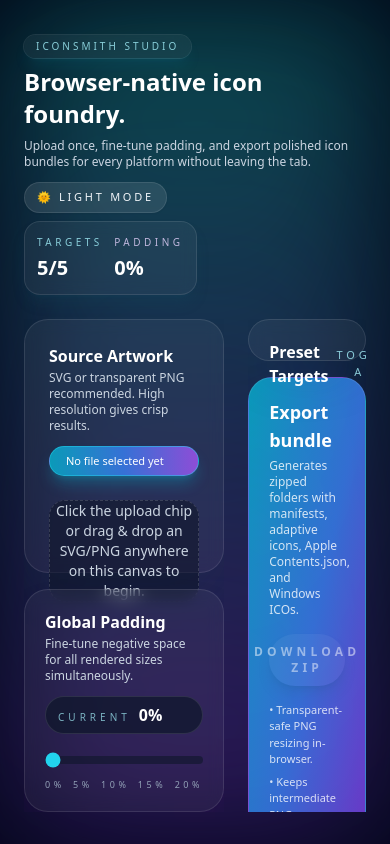
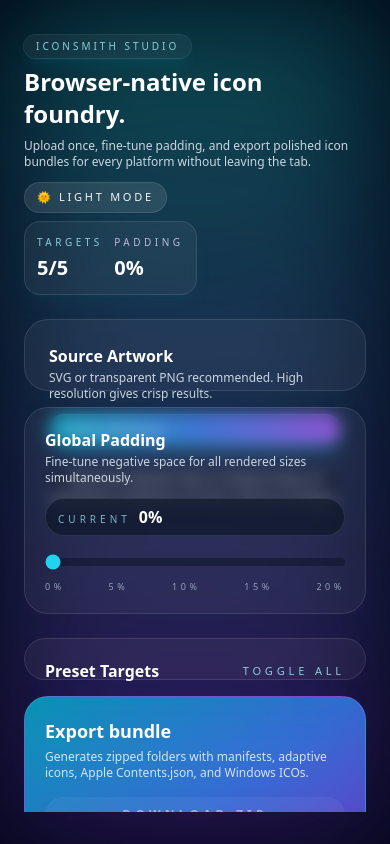
Before and after one commit to MadsenDev/icon-smith, a React (Vite) app: page / in a window 390 px wide. Built offline with nearby package versions, Linux system fonts and the light colour scheme.

Commit message:
Adjust layout stacking on smaller screens

```diff
--- a/src/App.tsx
+++ b/src/App.tsx
@@ -448,7 +448,7 @@ export default function App() {
           </div>
         </header>
 
-        <div className="mt-6 flex flex-1 gap-6 overflow-hidden">
+        <div className="mt-6 flex flex-1 flex-col gap-6 overflow-hidden lg:flex-row">
           <div className="flex flex-[1.7] flex-col gap-4 overflow-hidden">
             <section className="flex flex-1 min-h-0 flex-col rounded-3xl border border-slate-200 bg-white/80 p-6 shadow-2xl shadow-teal-200/40 backdrop-blur dark:border-white/10 dark:bg-white/5 dark:shadow-teal-900/20">
               <div className="flex flex-col gap-3 lg:flex-row lg:items-center lg:justify-between">
```
